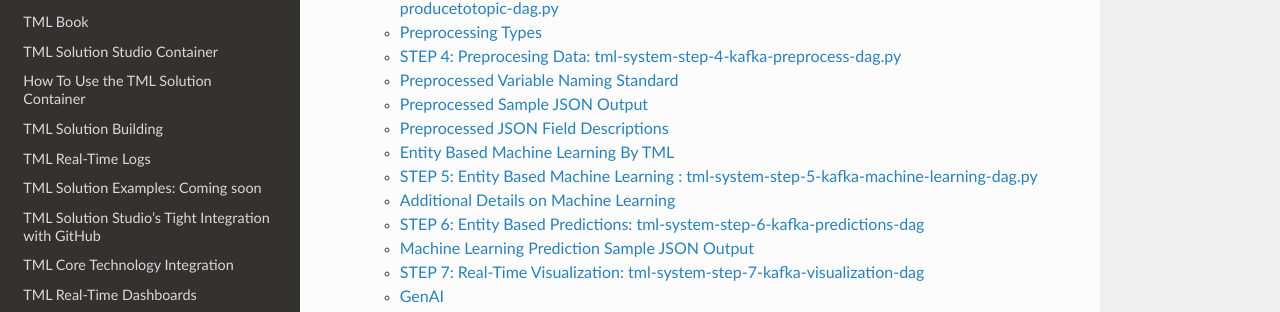
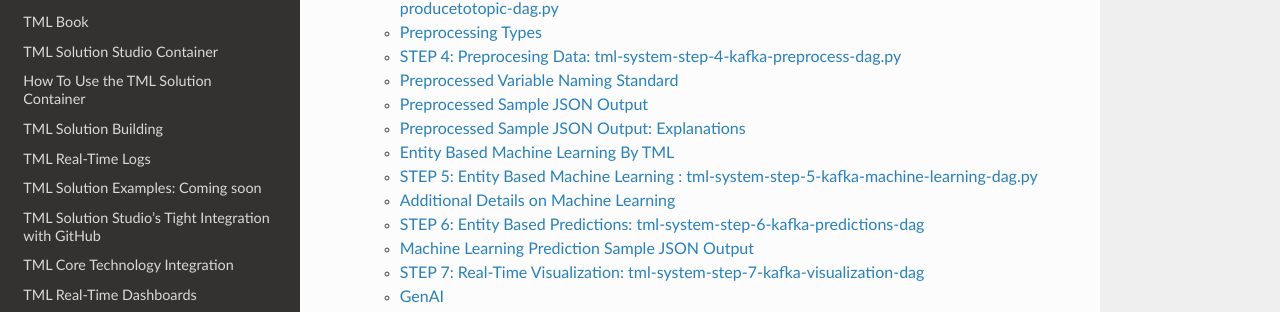
Before and after one commit to smaurice101/readthedocs, a Sphinx documentation site: the page built from docs/source/index.rst, in a window 1280 px wide and 900 px high, scrolled down 1430 px. Shown: the part 139-451 px from the top of the window. Built offline with Sphinx 7.4.7 and the Read the Docs theme 2.0.0, drawn with Linux system fonts in a browser that asks for light colours.

Commit message:
Update tmlbuilds.rst

```diff
--- a/docs/source/tmlbuilds.rst
+++ b/docs/source/tmlbuilds.rst
@@ -1083,7 +1083,7 @@
      "Partition": 0
      }
 
-Preprocessed JSON Field Descriptions
+Preprocessed Sample JSON Output: Explanations
 -------------------------------
 
 .. important::
```
